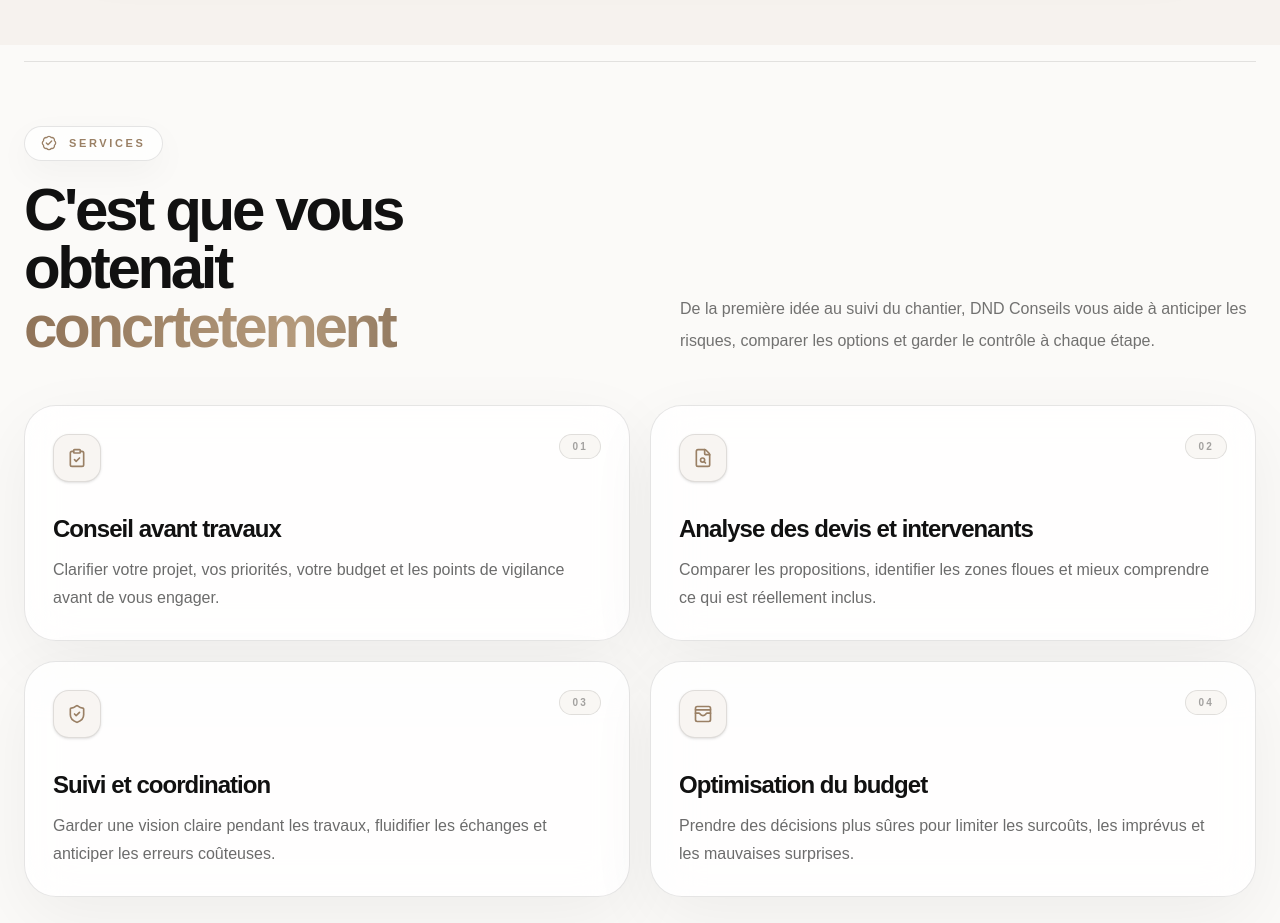
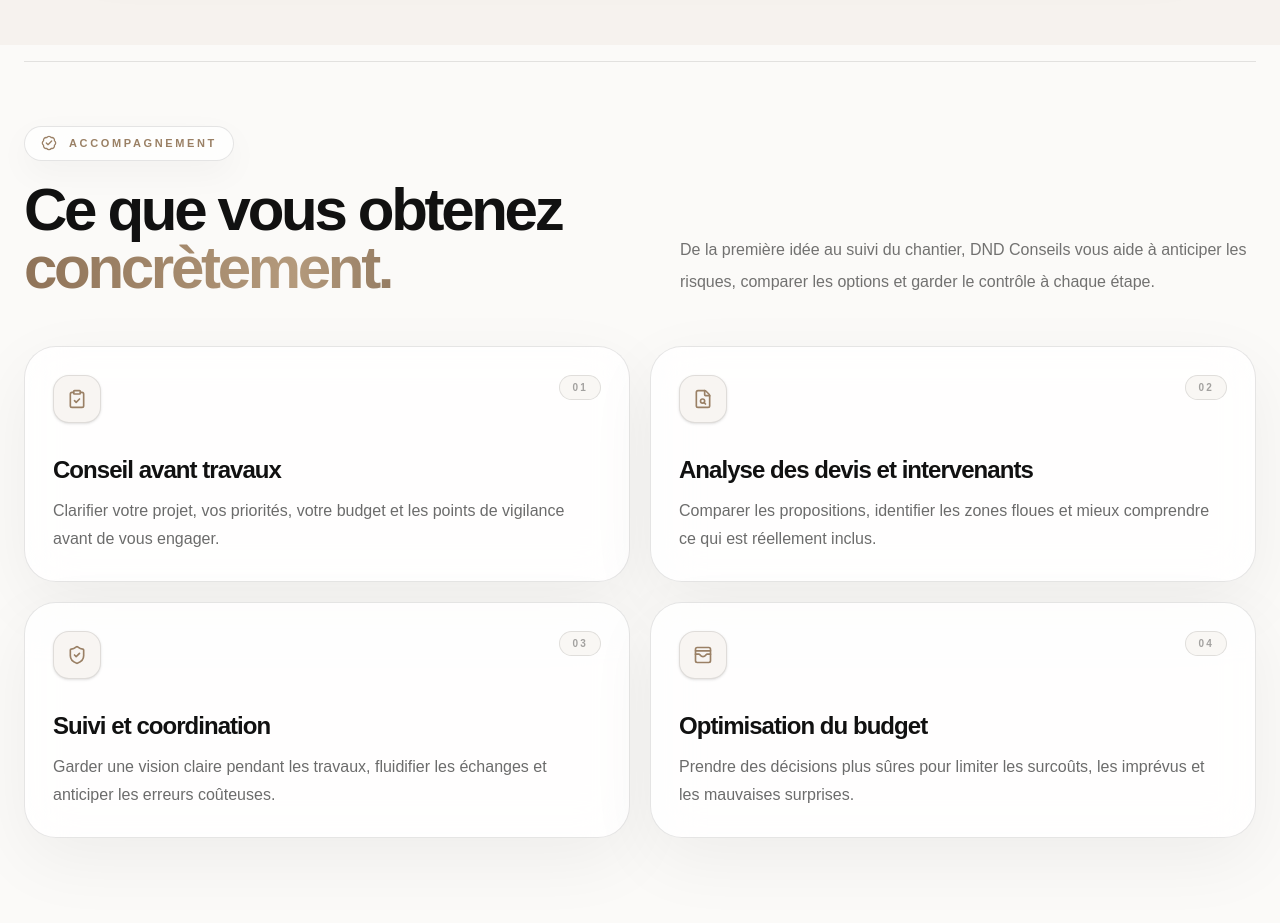
Before and after one commit to markyuna/dnd-conseils, a Next.js app: page / in a window 1280 px wide. Shown: the part 3360-4283 px from the top of the page. Built offline with nearby package versions, Linux system fonts and the light colour scheme; no server answers.

Commit message:
Fix services section copy

```diff
--- a/src/components/ServicesSection.tsx
+++ b/src/components/ServicesSection.tsx
@@ -56,13 +56,13 @@ export default function ServicesSection() {
           <div>
             <div className="mb-5 inline-flex items-center gap-3 rounded-full border border-black/10 bg-white/75 px-4 py-2 text-[11px] font-semibold uppercase tracking-[0.24em] text-[#9a8065] shadow-[0_12px_35px_rgba(0,0,0,0.04)] backdrop-blur-xl">
               <BadgeCheck className="h-4 w-4" />
-              Services
+              Accompagnement
             </div>
 
             <h2 className="max-w-3xl text-4xl font-semibold leading-[0.98] tracking-[-0.055em] text-[#111] md:text-6xl">
-              C'est que vous obtenait
+              Ce que vous obtenez
               <span className="block bg-gradient-to-r from-[#8f7358] via-[#b49a7c] to-[#5f4937] bg-clip-text text-transparent">
-                concrtetement
+                concrètement.
               </span>
             </h2>
           </div>
```
